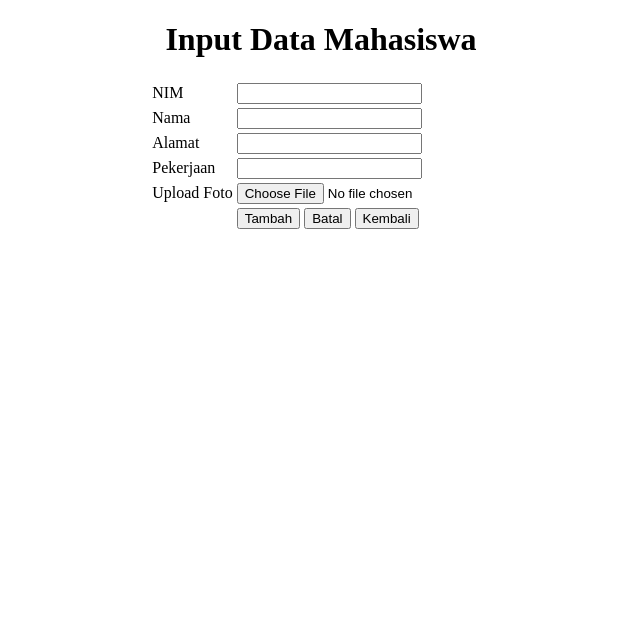
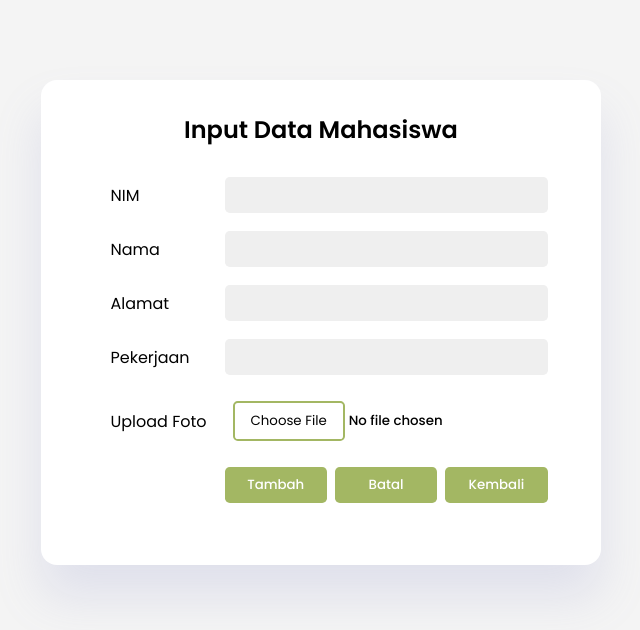
Before and after one commit to Fauzanrhmni/WP2-Fauzanrahmani, a CodeIgniter app: page /crud/kampus/tambah in a window 1280 px wide. Shown: the top 630 px of the page, without its empty margins (319-959 px from the left). Run offline with CodeIgniter, Linux system fonts and the light colour scheme.

Commit message:
mengedit project dan menambahkan file lain

```diff
--- a/application/controllers/kampus.php
+++ b/application/controllers/kampus.php
@@ -19,7 +19,7 @@ class kampus extends CI_Controller {
 
   function tambah_aksi() {
     $this->form_validation->set_rules('nim', 'NIM', 'required|min_length[8]|max_length[8]');
-    $this->form_validation->set_rules('nama', 'Nama', 'required|alpha|min_length[5]|max_length[15]');
+    $this->form_validation->set_rules('nama', 'Nama', 'required|min_length[5]|max_length[50]');
     $this->form_validation->set_rules('alamat', 'Alamat', 'required|alpha');
     $this->form_validation->set_rules('pekerjaan', 'Pekerjaan', 'required|alpha');
 
--- a/application/views/input_data.php
+++ b/application/views/input_data.php
@@ -1,42 +1,58 @@
 <!DOCTYPE html>
 <html lang="en">
 	<head>
-  <meta charset="UTF-8">
-  <meta name="viewport" content="width=device-width, initial-scale=1.0">
+		<meta charset="UTF-8" />
+		<meta name="viewport" content="width=device-width, initial-scale=1.0" />
 		<title>Input Data Mahasiswa</title>
+
+		<!-- My Style -->
+		<link rel="stylesheet" href="<?= base_url('assets/'); ?>css/input_data.css" />
 	</head>
 	<body>
+		<div class="container">
 			<center>
 				<h1>Input Data Mahasiswa</h1>
-    <label style="color:#ff0000"><?php echo validation_errors(); ?></label>
+				<label style="color: #ff0000"><?php echo validation_errors(); ?></label>
 			</center>
-  <form action="<?php echo base_url(). 'index.php/kampus/tambah_aksi'; ?>" method="post" enctype="multipart/form-data">
-    <table style="margin:20px auto">
+			<form
+				action="<?php echo base_url(). 'index.php/kampus/tambah_aksi'; ?>"
+				method="post"
+				enctype="multipart/form-data"
+			>
+				<table style="margin: 20px auto">
 					<tr>
 						<td>NIM</td>
-        <td><input type="text" name="nim"></td>
+						<td><input type="text" name="nim" class="inp" /></td>
 					</tr>
 					<tr>
 						<td>Nama</td>
-        <td><input type="text" name="nama"></td>
+						<td><input type="text" name="nama" class="inp" /></td>
 					</tr>
 					<tr>
 						<td>Alamat</td>
-        <td><input type="text" name="alamat"></td>
+						<td><input type="text" name="alamat" class="inp" /></td>
 					</tr>
 					<tr>
 						<td>Pekerjaan</td>
-        <td><input type="text" name="pekerjaan"></td>
+						<td><input type="text" name="pekerjaan" class="inp" /></td>
 					</tr>
 					<tr>
 						<td>Upload Foto</td>
-        <td><input type="file" name="foto"></td>
+						<td><input type="file" name="foto" class="inp-img"/></td>
 					</tr>
 					<tr>
 						<td></td>
-        <td><input type="submit" value="Tambah"> <input type="reset" value="Batal"> <?php echo anchor('kampus/index', '<input type="button" value="Kembali">'); ?></td>
+						<td>
+							<div class="button">
+								<input type="submit" value="Tambah" class="btn" />
+								<input type="reset" value="Batal" class="btn" />
+								<?php echo anchor('kampus/index', '<input type="button" value="Kembali" class="btn">');
+								?>
+							</div>
+						</td>
 					</tr>
 				</table>
 			</form>
+		</div>
 	</body>
 </html>
--- /dev/null
+++ b/assets/css/input_data.css
@@ -0,0 +1,95 @@
+@import url("https://fonts.googleapis.com/css2?family=Poppins:wght@100;300;400;500;600;700&display=swap");
+
+* {
+	margin: 0;
+	padding: 0;
+	box-sizing: border-box;
+	outline: none;
+	border: none;
+	list-style-type: none;
+	text-decoration: none;
+}
+
+html {
+	scroll-behavior: smooth;
+}
+
+body {
+	font-family: "Poppins", sans-serif;
+	background-color: rgb(244, 244, 244);
+	color: black;
+}
+
+.container {
+	background-color: white;
+	width: 35rem;
+	height: 100%;
+	margin: 5rem auto;
+	padding: 2rem;
+	border-radius: 1rem;
+	box-shadow: 0 2rem 3rem rgba(132, 139, 200, 0.18);
+}
+
+.container:hover {
+	box-shadow: none;
+}
+
+h1 {
+	font-size: 1.5rem;
+  font-weight: 600;
+}
+
+input {
+	width: 100%;
+	padding: 0.5rem 0.5rem;
+  margin-left: 1rem;
+}
+
+td {
+	padding: 0.5rem 0;
+}
+
+.inp {
+	background-color: rgb(239, 239, 239);
+	border-radius: 0.3rem;
+	padding: 0.8rem 0;
+	width: 100%;
+	padding: 0.5rem;
+	font-family: "Poppins", sans-serif;
+}
+
+input[type="file"]::file-selector-button {
+  font-family: "Poppins", sans-serif;
+	padding: 0.5rem 1rem;
+	background-color: white;
+	border: 2px solid #A3B763;
+	border-radius: 0.3rem;
+}
+
+input[type="file"]::file-selector-button:hover {
+  background-color: #A3B763;
+  color: white;
+}
+
+.inp-img {
+	font-weight: 500;
+	font-family: "Poppins", sans-serif;
+}
+
+.button {
+	display: grid;
+	grid-template-columns: repeat(3, 1fr);
+	gap: 0.5rem;
+}
+
+.button .btn {
+	font-family: "Poppins", sans-serif;
+	background-color: #A3B763;
+	color: white;
+	border-radius: 0.3rem;
+	font-weight: 500;
+}
+
+.button .btn:hover {
+  background-color: #84944f;
+}
```
Also changed, not shown: application/views/coba.html (added, +94 -0 lines), application/views/edit_data.php (+17 -6 lines), application/views/tampil_data.php (+33 -8 lines), assets/css/tampil_data.css (added, +72 -0 lines), images/1212121.jpg (added), images/4.jpg (added), images/7.jpg (added), images/Design.png (added), images/WhatsApp_Image_2023-10-20_at_21_24_33_3bcc598b.jpg (added), images/WhatsApp_Image_2023-10-23_at_08_10_24_1c985da1.jpg (added), images/logo_bem.png (added). Lines whose indentation alone changed are shown as unchanged.
